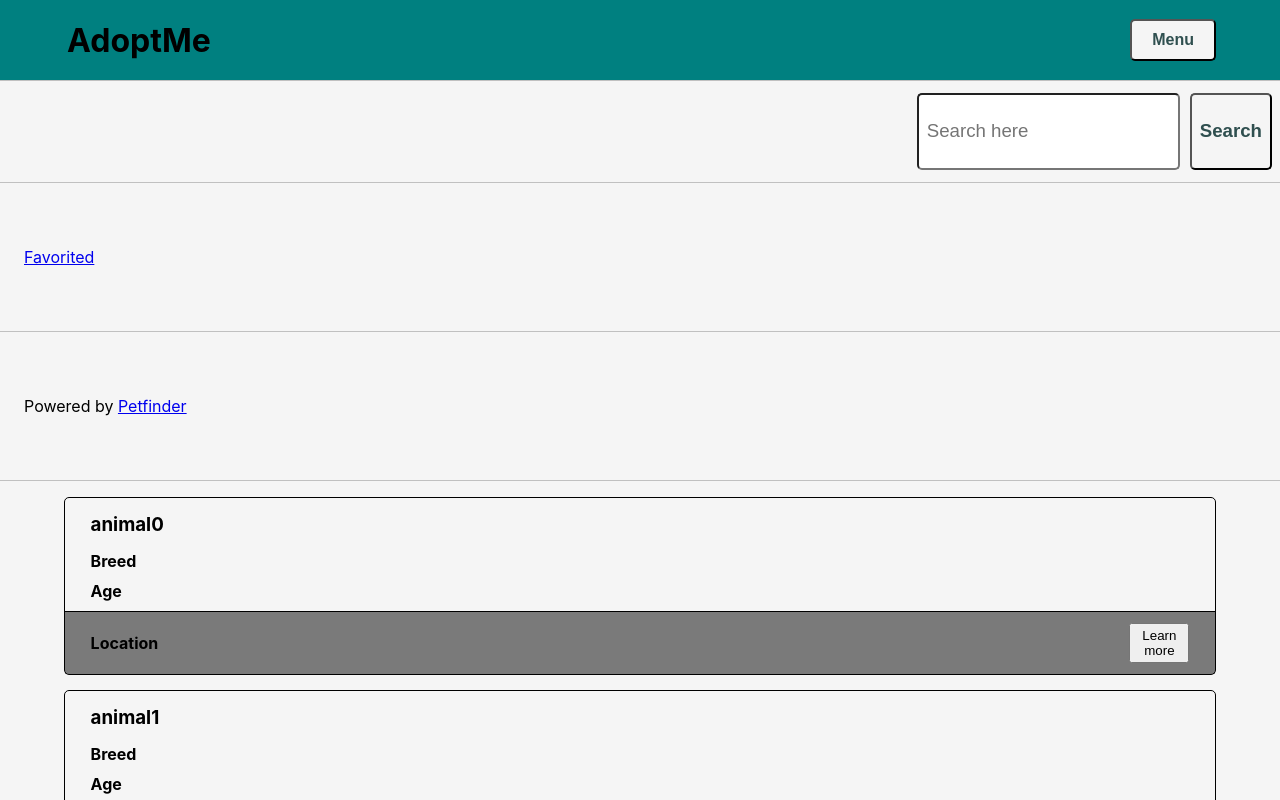
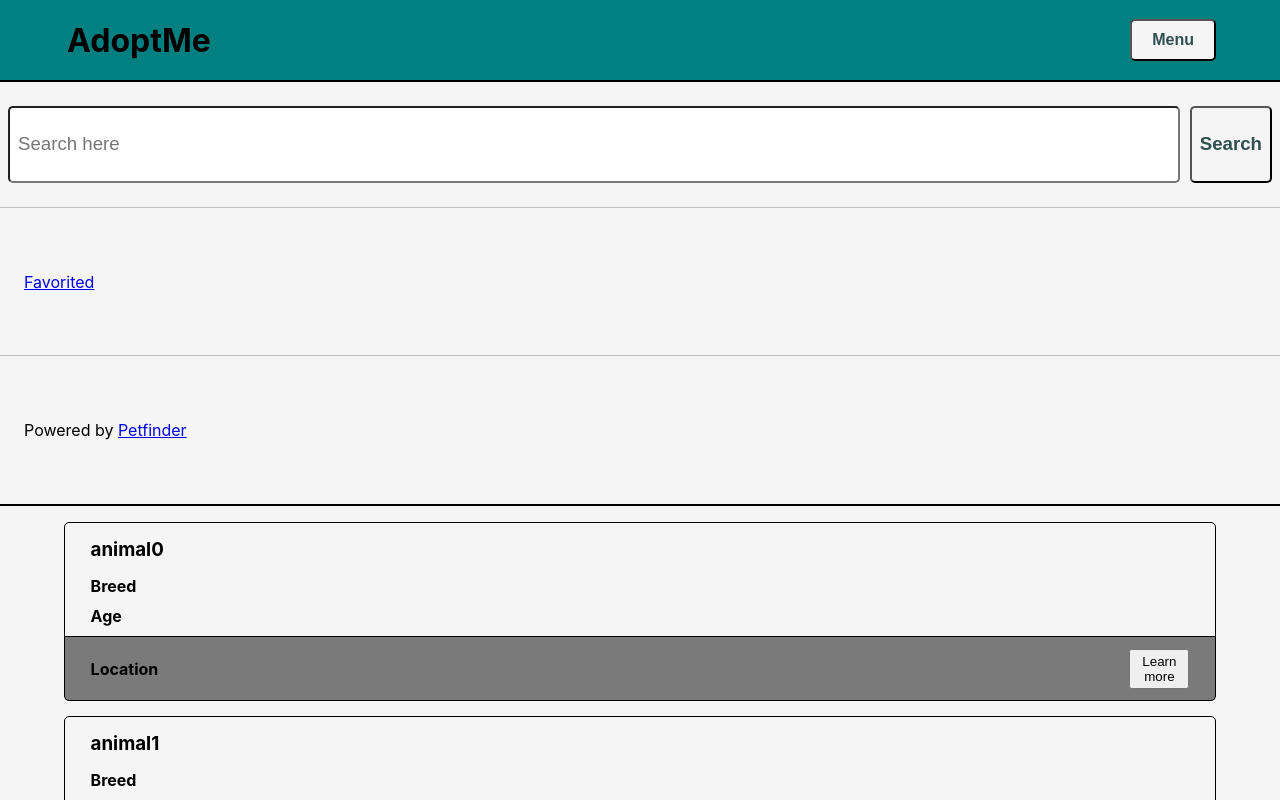
Before and after one commit to Danielmoffitt54/Group-Project, a React (Create React App) app: page / in a window 1280 px wide. Both pictures are taken after a click on the button "Menu". Shown: the top 800 px of the page. Built offline with nearby package versions, Linux system fonts and the light colour scheme.

Commit message:
Cleaned up Header Component's CSS for SearchBar and menu.

```diff
--- a/src/Components/Header/Header.css
+++ b/src/Components/Header/Header.css
@@ -1,6 +1,7 @@
 .Header {
     margin-top: 80px;
     background-color: whitesmoke;
+    border-bottom: 2px solid black;
 }
 
 .Header-main {
@@ -12,7 +13,7 @@
     display: grid;
     grid-template-columns: 150px auto;
     align-content: center;
-    border-bottom: 1px solid silver;
+    border-bottom: 2px solid black;
     background-color: teal;
 }
 
@@ -40,19 +41,21 @@
 }
 
 .Header-searchBar {
-    padding: 1vw 1vh;
+    padding: 2vw 1vh;
     display: flex;
-    flex-direction: row;
     justify-content: flex-end;
 }
 
-.Header-searchText {
+.Header-searchBox {
+    width: 100%;
     padding: 2vw 1vh;
     font-size: 14pt;
     border-radius: 5px;
+    overflow: hidden;
 }
 
 .Header-searchBtn {
+    float: right;
     margin-left: 10px;
     padding: 2vw 1vh;
     font-size: 14pt;
@@ -72,5 +75,4 @@
     padding: 5vw 3vh;
     list-style: none;
     border-top: 1px solid silver;
-    border-bottom: 1px solid silver;
 }
--- a/src/Components/Header/Header.js
+++ b/src/Components/Header/Header.js
@@ -29,7 +29,7 @@ export default class Header extends Component {
                     </div>
                 </div>
                 <form className='Header-searchBar' style={{display: showMenu ? 'flex': 'none'}}>
-                    <input className='Header-searchText' placeholder='Search here'></input>
+                    <input className='Header-searchBox' placeholder='Search here'></input>
                     <button className='Header-searchBtn'>Search</button>
                 </form>
                 <ul className='Header-menu' style={{display: showMenu ? 'block': 'none'}}>
```
